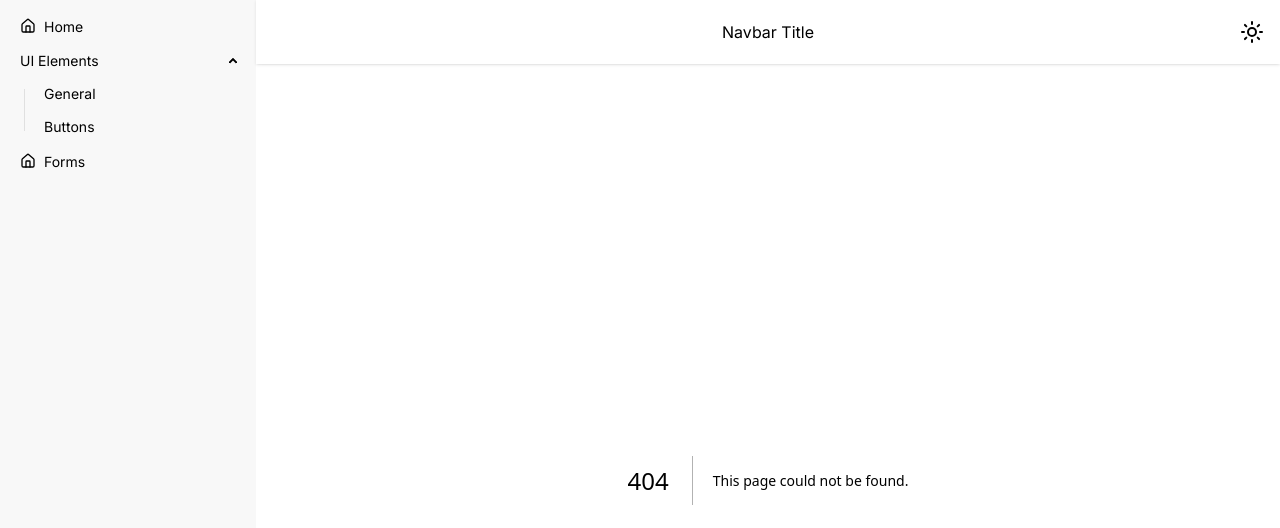
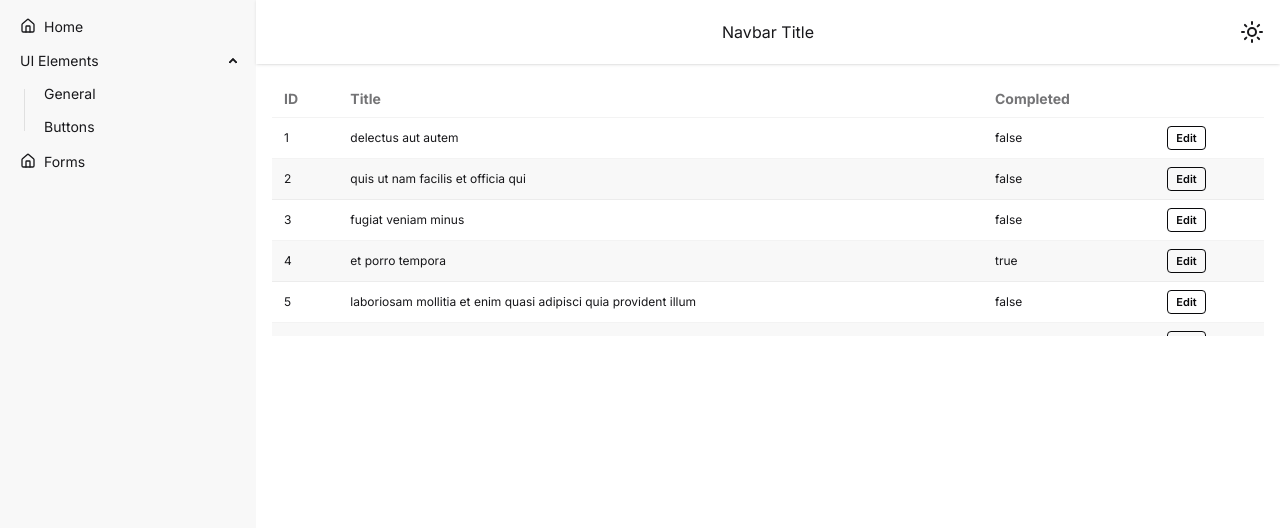
Before and after one commit to sunjayaali/next-admin, a Next.js app: page /tables/static in a window 1280 px wide. Before the commit this address had no page. Shown: the top 528 px of the page. Built offline with nearby package versions, Linux system fonts and the light colour scheme.

Commit message:
add SimpleTable component with CRUD functionality for Todo items

```diff
--- /dev/null
+++ b/app/tables/static/page.tsx
@@ -0,0 +1,295 @@
+"use client";
+
+import { useForm } from "@tanstack/react-form";
+import {
+  createColumnHelper,
+  flexRender,
+  getCoreRowModel,
+  useReactTable,
+} from "@tanstack/react-table";
+import { useRef, useState } from "react";
+import Swal from "sweetalert2";
+
+interface Todo {
+  userId: number;
+  id: number;
+  title: string;
+  completed: boolean;
+}
+
+const data = [
+  {
+    userId: 1,
+    id: 1,
+    title: "delectus aut autem",
+    completed: false,
+  },
+  {
+    userId: 1,
+    id: 2,
+    title: "quis ut nam facilis et officia qui",
+    completed: false,
+  },
+  {
+    userId: 1,
+    id: 3,
+    title: "fugiat veniam minus",
+    completed: false,
+  },
+  {
+    userId: 1,
+    id: 4,
+    title: "et porro tempora",
+    completed: true,
+  },
+  {
+    userId: 1,
+    id: 5,
+    title: "laboriosam mollitia et enim quasi adipisci quia provident illum",
+    completed: false,
+  },
+  {
+    userId: 1,
+    id: 6,
+    title: "qui ullam ratione quibusdam voluptatem quia omnis",
+    completed: false,
+  },
+  {
+    userId: 1,
+    id: 7,
+    title: "illo expedita consequatur quia in",
+    completed: false,
+  },
+  {
+    userId: 1,
+    id: 8,
+    title: "quo adipisci enim quam ut ab",
+    completed: true,
+  },
+  {
+    userId: 1,
+    id: 9,
+    title: "molestiae perspiciatis ipsa",
+    completed: false,
+  },
+  {
+    userId: 1,
+    id: 10,
+    title: "illo est ratione doloremque quia maiores aut",
+    completed: true,
+  },
+];
+
+const columnHelper = createColumnHelper<Todo>();
+
+export default function SimpleTable() {
+  const [tableData, setTableData] = useState<Todo[]>(data);
+
+  const ref = useRef<HTMLDialogElement>(null);
+  const ref2 = useRef<HTMLDialogElement>(null);
+  const successRef = useRef<HTMLDialogElement>(null);
+
+  const form = useForm({
+    defaultValues: {
+      userId: 0,
+      id: 0,
+      title: "",
+      completed: false,
+    },
+    onSubmit: async ({ value }) => {
+      const res = await fetch(
+        `https://jsonplaceholder.typicode.com/todos/${value.id}`,
+        {
+          method: "PUT",
+          headers: {
+            "Content-Type": "application/json",
+          },
+          body: JSON.stringify(value),
+        },
+      );
+
+      setTableData((prev) => {
+        const newData = prev.map((item) => {
+          if (item.id === value.id) {
+            return value;
+          }
+          return item;
+        });
+        return newData;
+      });
+      successRef.current?.showModal();
+    },
+  });
+
+  const columns = [
+    columnHelper.accessor("id", {
+      header: "ID",
+    }),
+    columnHelper.accessor("title", {
+      header: "Title",
+    }),
+    columnHelper.accessor("completed", {
+      header: "Completed",
+    }),
+    columnHelper.display({
+      id: "actions",
+      cell: (props) => {
+        return (
+          <button
+            className="btn btn-xs btn-neutral btn-outline"
+            onClick={() => {
+              form.reset(props.row.original);
+
+              ref.current!.showModal();
+            }}
+          >
+            Edit
+          </button>
+        );
+      },
+    }),
+  ];
+  const table = useReactTable({
+    data: tableData,
+    columns,
+    getCoreRowModel: getCoreRowModel(),
+  });
+
+  return (
+    <>
+      <div className="h-64 overflow-auto">
+        <table className="table table-sm table-pin-rows table-zebra">
+          <thead>
+            {table.getHeaderGroups().map((hg) => (
+              <tr key={hg.id}>
+                {hg.headers.map((header) => (
+                  <th key={header.id}>
+                    {flexRender(
+                      header.column.columnDef.header,
+                      header.getContext(),
+                    )}
+                  </th>
+                ))}
+              </tr>
+            ))}
+          </thead>
+          <tbody>
+            {table.getRowModel().rows.map((row) => (
+              <tr key={row.id}>
+                {row.getVisibleCells().map((cell) => (
+                  <td key={cell.id}>
+                    {flexRender(cell.column.columnDef.cell, cell.getContext())}
+                  </td>
+                ))}
+              </tr>
+            ))}
+          </tbody>
+        </table>
+      </div>
+
+      <dialog ref={ref} className="modal">
+        <div className="modal-box">
+          <form method="dialog">
+            {/* if there is a button in form, it will close the modal */}
+            <button className="btn btn-sm btn-circle btn-ghost absolute right-2 top-2">
+              ✕
+            </button>
+          </form>
+
+          <form
+            onSubmit={(e) => {
+              e.preventDefault();
+
+              ref2.current!.showModal();
+            }}
+          >
+            <fieldset className="fieldset">
+              <legend className="fieldset-legend">Title</legend>
+              <form.Field name="title">
+                {(field) => (
+                  <input
+                    className="input w-full"
+                    value={field.state.value}
+                    onChange={(e) => field.handleChange(e.target.value)}
+                  />
+                )}
+              </form.Field>
+            </fieldset>
+
+            <div className="modal-action">
+              <form.Subscribe selector={(state) => state.isSubmitting}>
+                {(isSubmitting) => (
+                  <button
+                    type="submit"
+                    className="btn btn-neutral"
+                    disabled={isSubmitting}
+                  >
+                    {isSubmitting && (
+                      <span className="loading loading-spinner"></span>
+                    )}
+                    Save
+                  </button>
+                )}
+              </form.Subscribe>
+              {/* <button
+                type="submit"
+                className="btn btn-primary"
+                disabled={form.state.isSubmitting}
+              >
+                {form.state.isSubmitting && <span className="">adasd</span>}
+                Save
+              </button> */}
+            </div>
+          </form>
+        </div>
+        {/* <form method="dialog" className="modal-backdrop">
+          <button>close</button>
+        </form> */}
+      </dialog>
+
+      <dialog ref={ref2} className="modal modal-lg">
+        <div className="modal-box w-11/12 max-w-sm">
+          <h1 className="font-bold text-lg">Confirm Update</h1>
+
+          <p className="py-4">Are you sure you want to save changes?</p>
+
+          <div className="modal-action">
+            <button
+              className="btn btn-neutral"
+              onClick={() => {
+                form.handleSubmit();
+                ref2.current?.close();
+              }}
+            >
+              Yes
+            </button>
+
+            <button
+              className="btn btn-ghost"
+              onClick={() => ref2.current?.close()}
+            >
+              Cancel
+            </button>
+          </div>
+        </div>
+      </dialog>
+
+      <dialog ref={successRef} className="modal">
+        <div className="modal-box text-center max-w-sm">
+          <h3 className="font-bold text-lg">Success!</h3>
+
+          <p className="py-4">Data updated successfully</p>
+
+          <div className="modal-action justify-center">
+            <button
+              className="btn btn-neutral"
+              onClick={() => successRef.current?.close()}
+            >
+              OK
+            </button>
+          </div>
+        </div>
+      </dialog>
+    </>
+  );
+}
```
